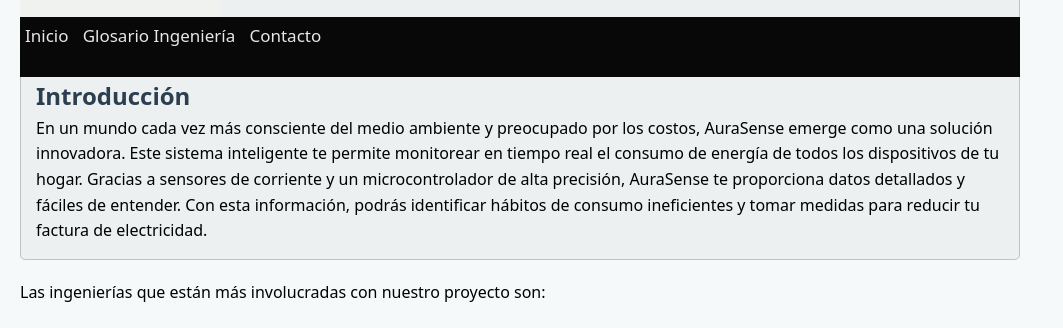
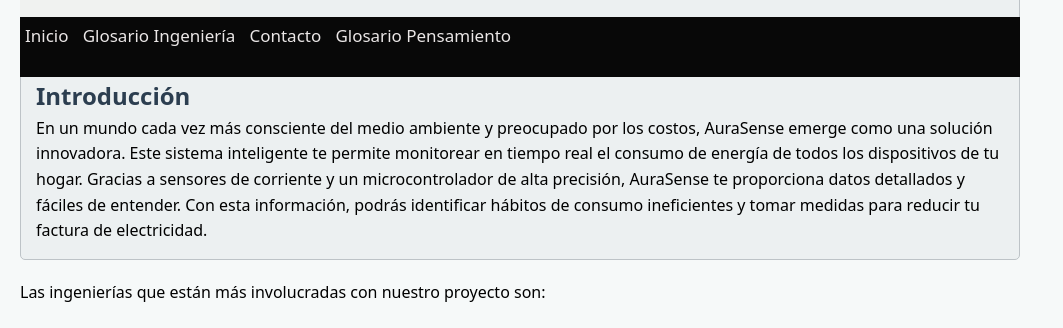
Before and after one commit to NkBlack/AuraSense, a plain HTML site: page index.html in a window 1280 px wide. Shown: the part 443-771 px from the top of the page, without its empty margins (0-1063 px from the left). Drawn offline with Linux system fonts and the light colour scheme.

Commit message:
index.html

```diff
--- a/index.html
+++ b/index.html
@@ -68,6 +68,7 @@
      <li><a href="index.html">Inicio</a></li>
      <li><a href="Glosario Fundamentos de Ingenieria.html">Glosario Ingeniería</a></li>
      <li><a href="Contacto.html">Contacto</a></li>
+     <li><a href="Glosario Pensamiento Algoritmico.html">Glosario Pensamiento</a></li>
 </ul>
 </nav>
 <br>
```
